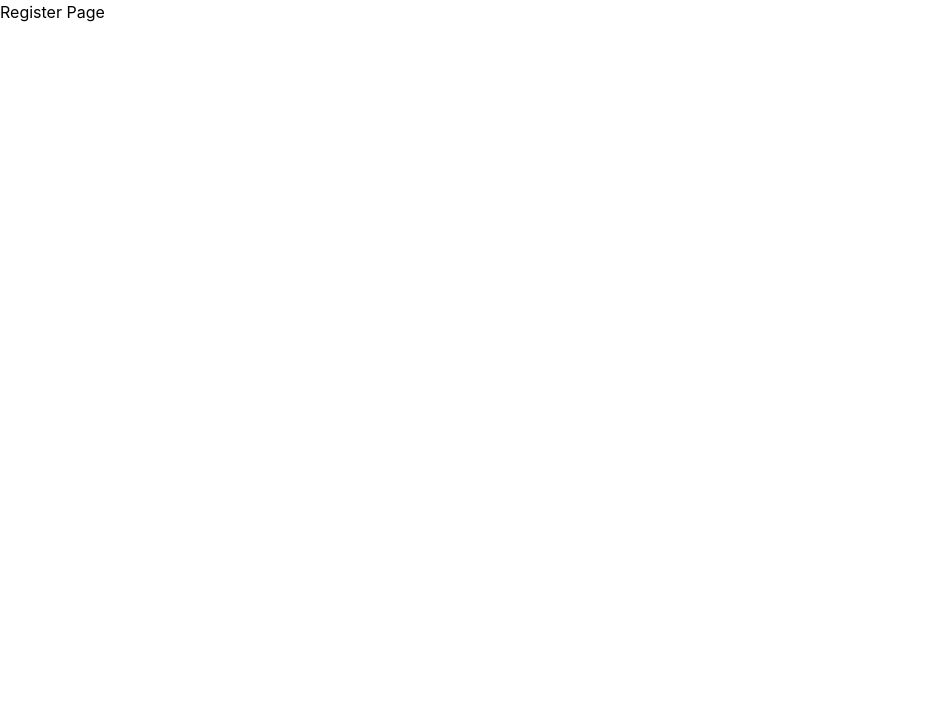
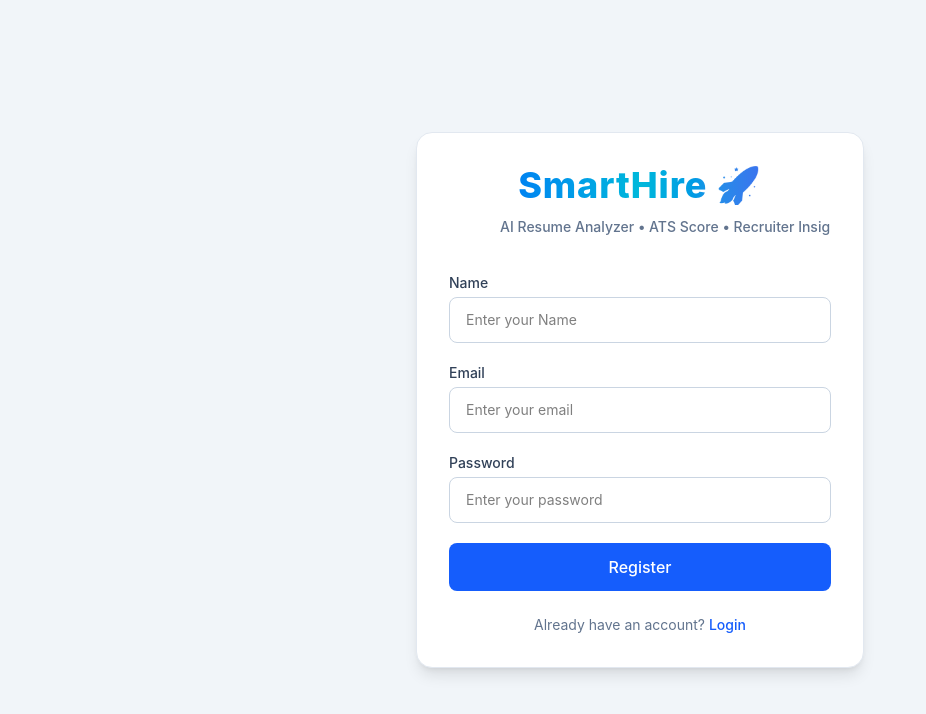
Before and after one commit to AnandBhagat345/SmartHire, a React app in the folder frontend/: page /register in a window 1280 px wide. Shown: the top 714 px of the page, without its empty margins (0-926 px from the left). Built offline with nearby package versions, Linux system fonts and the light colour scheme; no server answers; the HTML template or start-up script is replaced by a standard one.

Commit message:
feat: login and register pages complete

```diff
--- a/frontend/src/pages/Login.jsx
+++ b/frontend/src/pages/Login.jsx
@@ -2,6 +2,7 @@ import { useState } from 'react'
 import { useNavigate } from 'react-router-dom'
 import { login } from '../api/auth'
 import { useAuth } from '../context/AuthContext'
+import { Link } from 'react-router-dom'
 
 export default function Login() {
   const [email, setEmail] = useState('')
@@ -115,12 +116,12 @@ setError(err.response?.data?.detail || "Something went wrong!")
       {/* Footer */}
       <p className="text-center text-sm text-slate-500 mt-6">
         Don&apos;t have an account?{" "}
-        <a
-          href="/register"
+        <Link
+          to="/register"
           className="text-blue-600 hover:text-blue-700 font-medium"
         >
           Register
-        </a>
+        </Link>
       </p>
 
     </div>
--- a/frontend/src/pages/Register.jsx
+++ b/frontend/src/pages/Register.jsx
@@ -1,3 +1,144 @@
+import { useState } from 'react'
+import { useNavigate } from 'react-router-dom'
+import { register } from '../api/auth'
+import { Link } from 'react-router-dom'
+
+
 export default function Register() {
-  return <div>Register Page</div>
+  const [name, setName] = useState('')
+  const [email, setEmail] = useState('')
+  const [password, setPassword] = useState('')
+  const [error, setError] = useState('')
+  const [loading, setLoading] = useState(false)
+
+  const navigate = useNavigate()
+
+  const handleSubmit = async (e) => {
+    e.preventDefault()
+    setLoading(true)
+    setError('')
+
+    try {
+      // API calling
+      const data = await register(name,email, password)
+
+      // Dashboard
+      navigate('/')
+
+    } catch (err) {
+
+setError(err.response?.data?.detail || "Something went wrong!")
+    } finally {
+      setLoading(false)
+    }
+  }
+
+ return (
+  <div className="min-h-screen bg-slate-100 flex items-center justify-center px-4">
+
+    <div className="w-full max-w-md bg-white rounded-2xl shadow-lg p-8 border border-slate-200">
+
+      {/* Heading */}
+        <div className="text-center mb-8 overflow-hidden">
+
+        {/* Main Brand */}
+        <h1 className="text-4xl font-extrabold bg-gradient-to-r from-blue-600 via-cyan-500 to-indigo-600 bg-clip-text text-transparent tracking-wide">
+            SmartHire 🚀
+        </h1>
+
+        {/* Animated Line */}
+        <div className="relative mt-3 h-6 overflow-hidden">
+
+            <p className="absolute whitespace-nowrap text-sm font-medium text-slate-500 animate-marquee">
+            AI Resume Analyzer • ATS Score • Recruiter Insights • Job Tracker • Smart Career Tools
+            </p>
+
+        </div>
+
+        </div>
+
+      {/* Error Message */}
+      {error && (
+        <div className="bg-red-100 border border-red-300 text-red-600 text-sm rounded-lg px-4 py-3 mb-4">
+          {error}
+        </div>
+      )}
+
+      {/* Login Form */}
+      <form onSubmit={handleSubmit} className="space-y-5">
+
+        {/* Name */}
+        <div>
+          <label className="block text-sm font-medium text-slate-700 mb-1">
+            Name
+          </label>
+
+
+          <input
+            type="text"
+            placeholder="Enter your Name"
+            value={name}
+            onChange={(e) => setName(e.target.value)}
+            className="w-full border border-slate-300 rounded-lg px-4 py-3 text-sm focus:outline-none focus:ring-2 focus:ring-blue-500"
+            required
+          />
+        </div>
+
+        {/* Email */}
+        <div>
+          <label className="block text-sm font-medium text-slate-700 mb-1">
+            Email
+          </label>
+
+          <input
+            type="email"
+            placeholder="Enter your email"
+            value={email}
+            onChange={(e) => setEmail(e.target.value)}
+            className="w-full border border-slate-300 rounded-lg px-4 py-3 text-sm focus:outline-none focus:ring-2 focus:ring-blue-500"
+            required
+          />
+        </div>
+
+        {/* Password */}
+        <div>
+          <label className="block text-sm font-medium text-slate-700 mb-1">
+            Password
+          </label>
+
+          <input
+            type="password"
+            placeholder="Enter your password"
+            value={password}
+            onChange={(e) => setPassword(e.target.value)}
+            className="w-full border border-slate-300 rounded-lg px-4 py-3 text-sm focus:outline-none focus:ring-2 focus:ring-blue-500"
+            required
+          />
+        </div>
+
+        {/* Button */}
+        <button
+          type="submit"
+          disabled={loading}
+          className="w-full bg-blue-600 hover:bg-blue-700 transition-colors duration-200 text-white py-3 rounded-lg font-medium disabled:opacity-50"
+        >
+          {loading ? 'Registering in...' : 'Register'}
+        </button>
+
+      </form>
+
+      {/* Footer */}
+      <p className="text-center text-sm text-slate-500 mt-6">
+        Already have an account?{" "}
+        <Link
+          to="/"
+          className="text-blue-600 hover:text-blue-700 font-medium"
+        >
+          Login
+        </Link>
+      </p>
+
+    </div>
+  </div>
+)
 }
```
